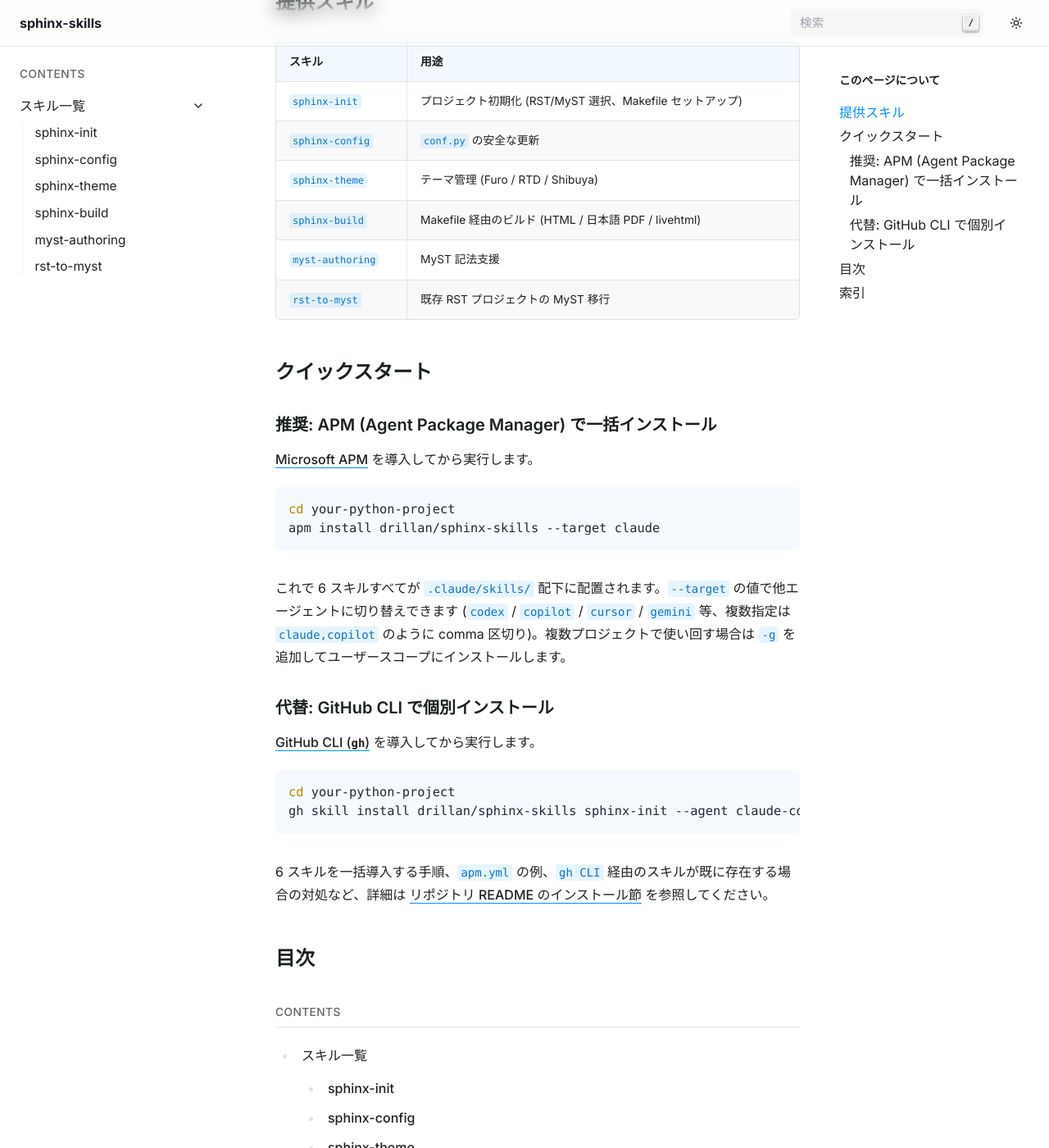
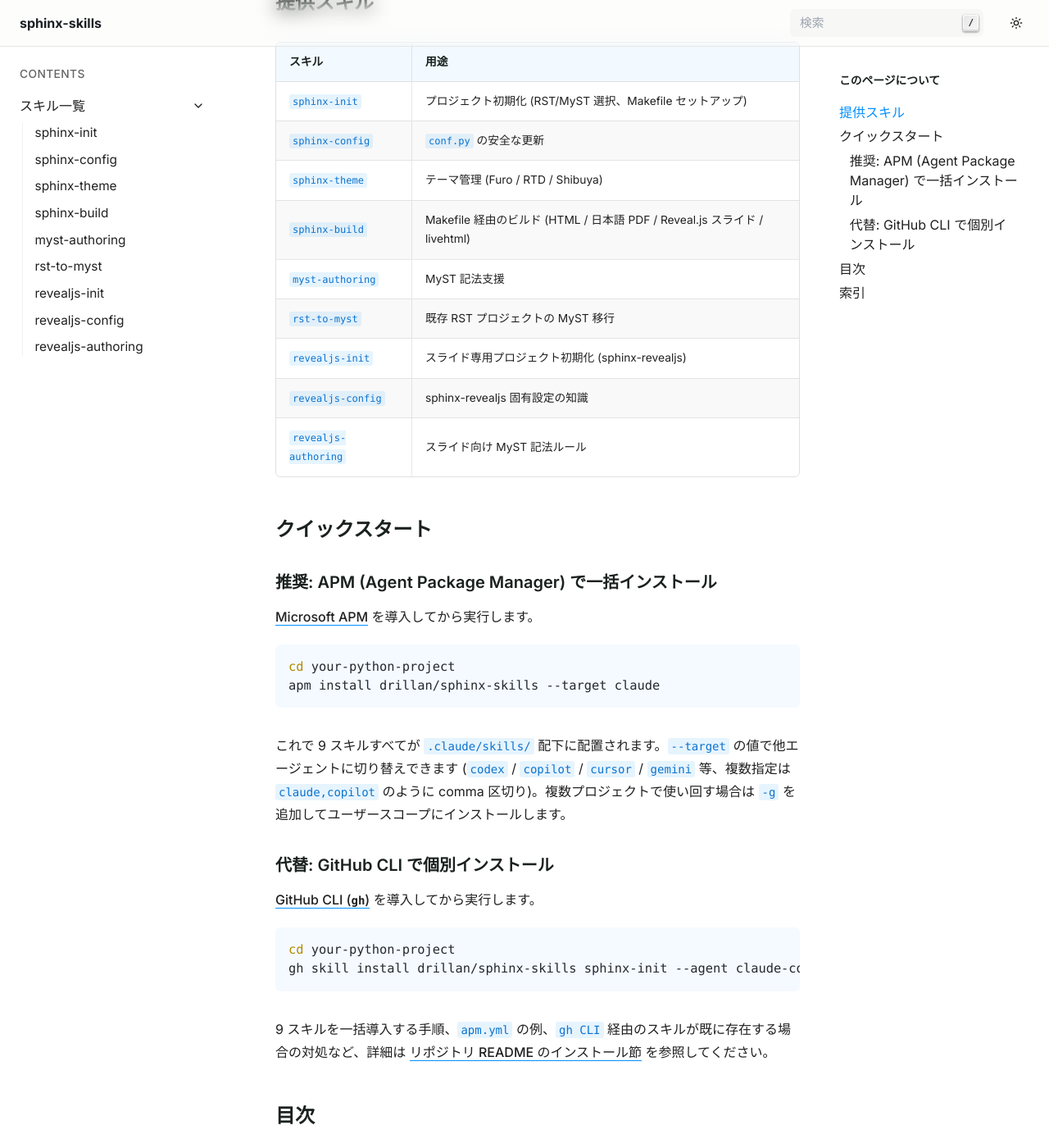
Before and after one commit to drillan/sphinx-skills, a Sphinx documentation site: the page built from docs/index.md, in a window 1280 px wide and 1400 px high, scrolled down 381 px. Shown: the whole window at 82% size. Built offline with Sphinx 7.4.7, drawn with Linux system fonts in a browser that asks for light colours; some of the changed text lies outside the part shown.

Commit message:
ドキュメント: revealjs 系スキル 3 ページを追加し既存ページを同期
Co-Authored-By: Claude Fable 5 <noreply@anthropic.com>

````diff
--- a/docs/index.md
+++ b/docs/index.md
@@ -11,9 +11,12 @@ Sphinx + MyST ドキュメント開発を支援する Agent Skills パッケー
 | `sphinx-init` | プロジェクト初期化 (RST/MyST 選択、Makefile セットアップ) |
 | `sphinx-config` | `conf.py` の安全な更新 |
 | `sphinx-theme` | テーマ管理 (Furo / RTD / Shibuya) |
-| `sphinx-build` | Makefile 経由のビルド (HTML / 日本語 PDF / livehtml) |
+| `sphinx-build` | Makefile 経由のビルド (HTML / 日本語 PDF / Reveal.js スライド / livehtml) |
 | `myst-authoring` | MyST 記法支援 |
 | `rst-to-myst` | 既存 RST プロジェクトの MyST 移行 |
+| `revealjs-init` | スライド専用プロジェクト初期化 (sphinx-revealjs) |
+| `revealjs-config` | sphinx-revealjs 固有設定の知識 |
+| `revealjs-authoring` | スライド向け MyST 記法ルール |
 
 ## クイックスタート
 
@@ -26,7 +29,7 @@ cd your-python-project
 apm install drillan/sphinx-skills --target claude
 ```
 
-これで 6 スキルすべてが `.claude/skills/` 配下に配置されます。`--target` の値で他エージェントに切り替えできます (`codex` / `copilot` / `cursor` / `gemini` 等、複数指定は `claude,copilot` のように comma 区切り)。複数プロジェクトで使い回す場合は `-g` を追加してユーザースコープにインストールします。
+これで 9 スキルすべてが `.claude/skills/` 配下に配置されます。`--target` の値で他エージェントに切り替えできます (`codex` / `copilot` / `cursor` / `gemini` 等、複数指定は `claude,copilot` のように comma 区切り)。複数プロジェクトで使い回す場合は `-g` を追加してユーザースコープにインストールします。
 
 ### 代替: GitHub CLI で個別インストール
 
@@ -37,7 +40,7 @@ cd your-python-project
 gh skill install drillan/sphinx-skills sphinx-init --agent claude-code --scope project
 ```
 
-6 スキルを一括導入する手順、`apm.yml` の例、`gh CLI` 経由のスキルが既に存在する場合の対処など、詳細は [リポジトリ README のインストール節](https://github.com/drillan/sphinx-skills#インストール) を参照してください。
+9 スキルを一括導入する手順、`apm.yml` の例、`gh CLI` 経由のスキルが既に存在する場合の対処など、詳細は [リポジトリ README のインストール節](https://github.com/drillan/sphinx-skills#インストール) を参照してください。
 
 ## 目次
 
````
Also changed, not shown: docs/skills/index.md (+7 -2 lines), docs/skills/revealjs-authoring.md (added, +23 -0 lines), docs/skills/revealjs-config.md (added, +27 -0 lines), docs/skills/revealjs-init.md (added, +25 -0 lines), docs/skills/sphinx-build.md (+9 -2 lines).
